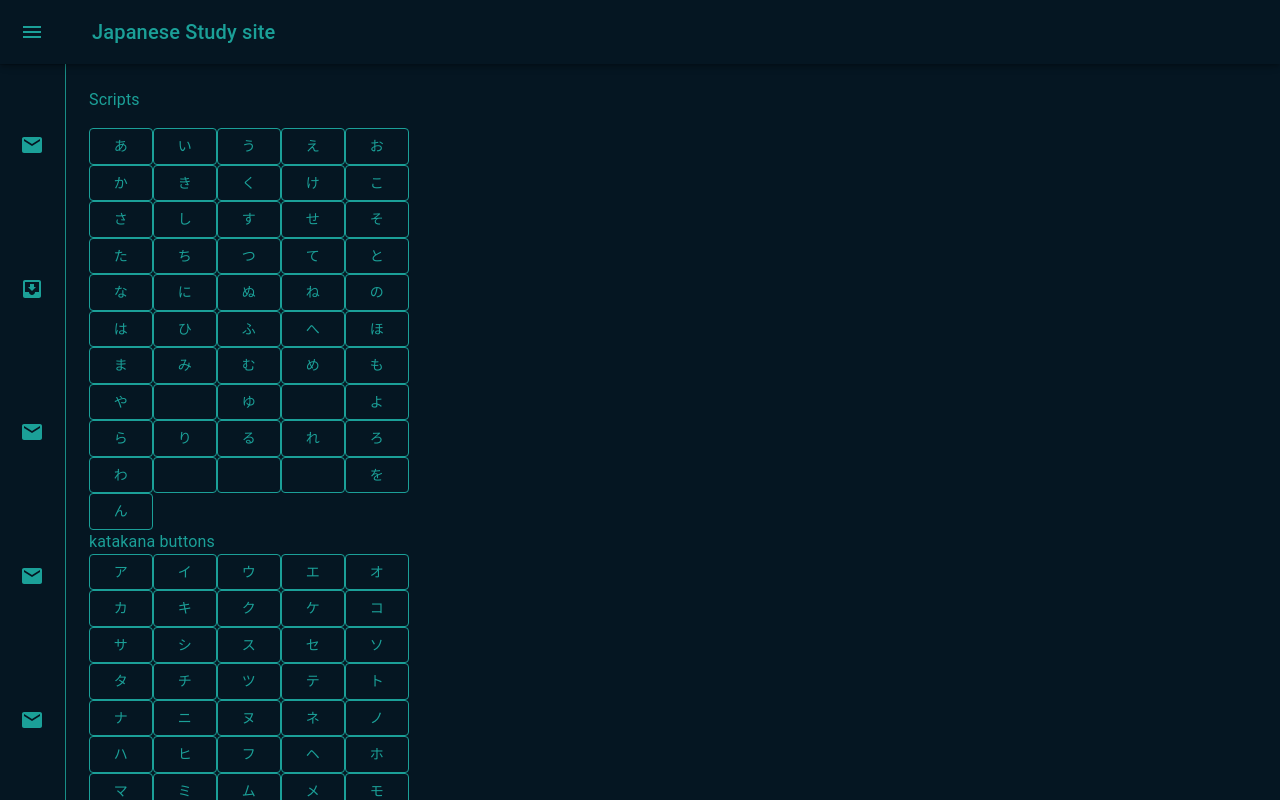
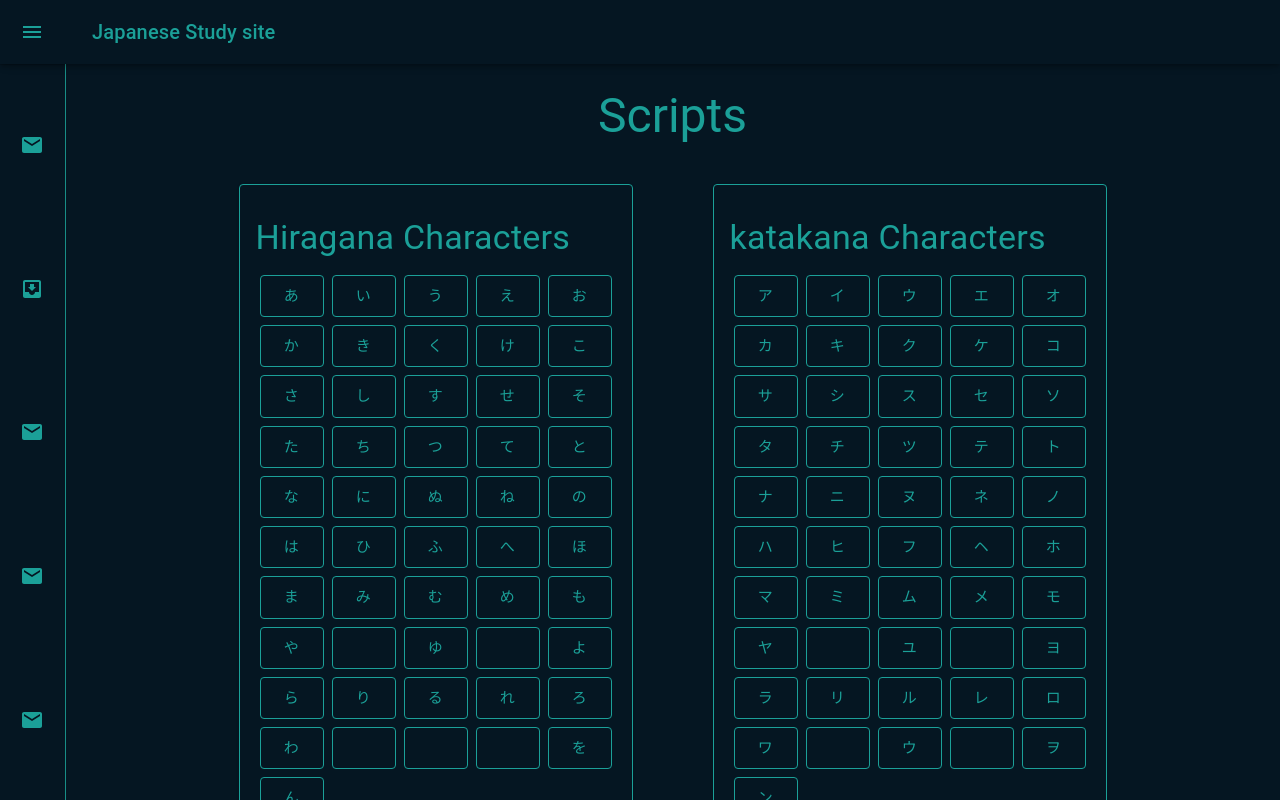
Before and after one commit to Konemui-dev/JapaneseLearningApplication, a React (Create React App) app in the folder sidebarv2/: page /Scripts in a window 1280 px wide. Shown: the top 800 px of the page. Built offline with nearby package versions, Linux system fonts and the light colour scheme.

Commit message:
Scripts page done

```diff
--- a/sidebarv2/src/Components/Navigation.js
+++ b/sidebarv2/src/Components/Navigation.js
@@ -23,11 +23,8 @@ import ListItemText from "@mui/material/ListItemText";
 import InboxIcon from "@mui/icons-material/MoveToInbox";
 import MailIcon from "@mui/icons-material/Mail";
 import AssignmentIcon from "@mui/icons-material/Assignment";
-import Brightness4Icon from "@mui/icons-material/Brightness4";
-import Brightness7Icon from "@mui/icons-material/Brightness7";
 import Link from "@mui/material/Link";
 import ".///Navigation.css";
-import { useState } from "react";
 
 const ColorModeContext = React.createContext({ toggleColorMode: () => {} });
 
@@ -123,7 +120,6 @@ function Navigation() {
     setOpen(false);
   };
 
-  //changeTheme ? "darkMode" : "ligtMode";
 
   return (
     <Box>
--- a/sidebarv2/src/Pages/Scripts.js
+++ b/sidebarv2/src/Pages/Scripts.js
@@ -1,4 +1,12 @@
-import { Box, Fade, Typography } from "@mui/material";
+import {
+  Box,
+  Card,
+  CardContent,
+  Divider,
+  Fade,
+  Grid,
+  Typography,
+} from "@mui/material";
 import { styled } from "@mui/material/styles";
 import Button from "@mui/material/Button";
 import Modal from "@mui/material/Modal";
@@ -74,7 +82,8 @@ const style = {
   width: 400,
   bgcolor: "#051622",
   border: "1px solid #1BA098",
-
+  justifyContent: "center",
+  textAlign: "center",
   boxShadow: 24,
   p: 4,
 };
@@ -400,7 +409,8 @@ function Scripts() {
             <Button
               key={key}
               variant="outlined"
-              size="karge"
+              size="large"
+              sx={{ margin: 0.5 }}
               onClick={() => {
                 setSelectedValue(value.character);
                 setSelectedValueDetails(value.english);
@@ -424,7 +434,8 @@ function Scripts() {
             <Button
               key={key}
               variant="outlined"
-              size="karge"
+              size="large"
+              sx={{ margin: 0.5 }}
               onClick={() => {
                 setSelectedValue(value.character);
                 setSelectedValueDetails(value.english);
@@ -442,20 +453,64 @@ function Scripts() {
 
   const audioBtn = async () => {
     const audio = new Audio(selectedAudioFile);
-    audio.play()
+    audio.play();
   };
 
   return (
     <Box component="main" sx={{ flexGrow: 1, p: 3 }}>
       <DrawerHeader />
+      <Typography variant="h3" textAlign="center">
+        Scripts
+      </Typography>
+      <Grid sx={{ flexGrow: 1 }} container spacing={1} justifyContent="center">
+        <Grid item xs={12} md={12} columns={{ xs: 4, sm: 8, md: 12 }}>
+          <Grid container justifyContent="center">
+            <Card
+              sx={{
+                minWidth: 250,
+                minHeight: 150,
+                margin: 5,
+                height: 700,
+                background: "#051622",
+                border: 1,
+                borderColor: "#1BA098",
+                overflow: "auto",
+              }}
+            >
+              <CardContent sx={{ marginTop: 2, color: "#1BA098" }}>
+                <Typography gutterBottom variant="h4">
+                  Hiragana Characters
+                </Typography>
 
-      <Typography paragraph>Scripts</Typography>
+                {hiraganaBtnMap}
+              </CardContent>
+            </Card>
 
-      {hiraganaBtnMap}
-      <Typography>katakana buttons</Typography>
-      {KatakanaBtnMap}
+            <Card
+              sx={{
+                minWidth: 250,
+                minHeight: 150,
+                margin: 5,
+                height: 700,
+                background: "#051622",
+                border: 1,
+                borderColor: "#1BA098",
+                overflow: "auto",
+              }}
+            >
+              <CardContent sx={{ marginTop: 2, color: "#1BA098" }}>
+                <Typography gutterBottom variant="h4">
+                  katakana Characters
+                </Typography>
+                {KatakanaBtnMap}
+              </CardContent>
+            </Card>
+          </Grid>
+        </Grid>
+      </Grid>
 
-      <Modal sx={{borderColor:" #1BA098", opacity: 1}}
+      <Modal
+        sx={{ borderColor: " #1BA098", opacity: 1 }}
         disableEnforceFocus
         open={selectedValue !== null && selectedValue !== "　"}
         closeAfterTransition
@@ -468,11 +523,26 @@ function Scripts() {
       >
         <Fade in={selectedValue !== null}>
           <Box sx={style}>
-            <Typography id="modal-modal-title" variant="h6" sx={{ mt: 2 }}>
+            <Typography
+              gutterBottom
+              id="modal-modal-title"
+              variant="h4"
+              sx={{ mt: 1 }}
+            >
               {selectedValue}
+            </Typography>
 
-              <Button onClick={() => {audioBtn()}}>Listen</Button>
-            </Typography>
+            <Button
+              sx={{ marginBottom: 2 }}
+              variant="outlined"
+              onClick={() => {
+                audioBtn();
+              }}
+            >
+              Listen
+            </Button>
+            <Divider />
+            <Typography variant="h5">english reading:</Typography>
             <Typography id="modal-modal-description" sx={{ mt: 2 }}>
               {selectedValueDetails}
             </Typography>
--- a/sidebarv2/src/Pages/SearchPage.js
+++ b/sidebarv2/src/Pages/SearchPage.js
@@ -13,7 +13,8 @@ const DrawerHeader = styled('div')(({ theme }) => ({
 
 function SearchPage(){
     return(
-    <Grid component="main" sx={{flexGrow: 1, p:3}}>        <DrawerHeader />
+    <Grid component="main" sx={{flexGrow: 1, p:3}}>
+    <DrawerHeader />
     <SearchQueries/>
   </Grid>
     );
```
